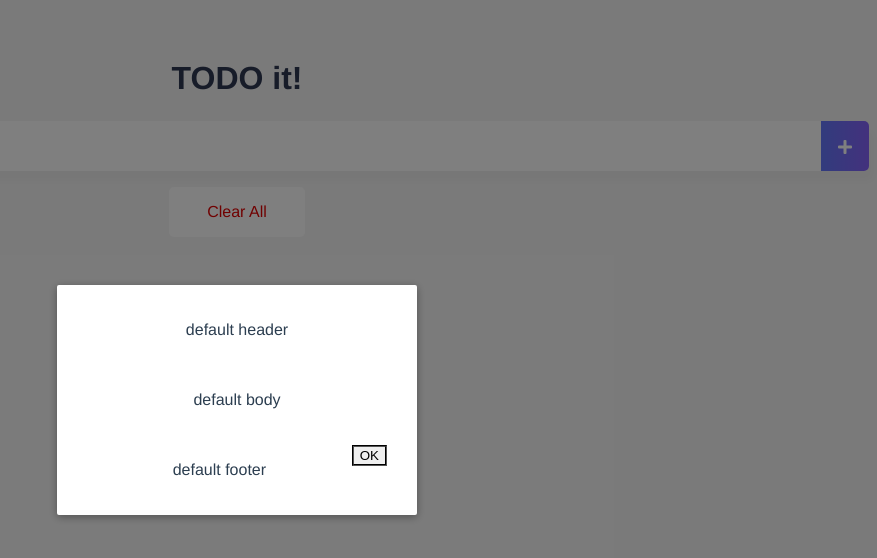
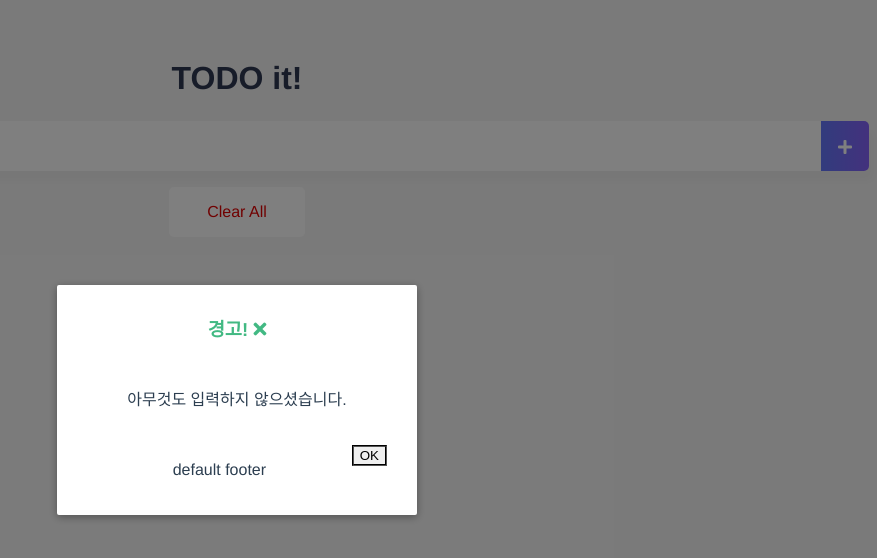
Before and after one commit to mysoyul/vuejs3-todo-app, a Vue app: page / in a window 1280 px wide. Both pictures are taken after a click on the element 1248 px from the left and 146 px from the top of the page. Shown: the top 558 px of the page, without its empty margins (403-1280 px from the left). Built offline with nearby package versions, Linux system fonts and the light colour scheme.

Commit message:
TodoInput.vue update

```diff
--- a/src/components/TodoInput.vue
+++ b/src/components/TodoInput.vue
@@ -5,6 +5,15 @@
             <i class="fas fa-plus addBtn"></i>
         </span>
         <MyModal v-if="showModal" @close="showModal = false">
+            <template v-slot:header>
+                <h3>
+                    경고!
+                    <i class="closeModalBtn fas fa-times" @click="showModal = false"></i>
+                </h3>
+            </template>
+            <template v-slot:body>
+                <div>아무것도 입력하지 않으셨습니다.</div>
+            </template>
         </MyModal>
     </div>
 </template>
@@ -14,7 +23,7 @@
 import MyModal from './common/MyModal.vue'
 
 const newTodoItem = ref("")
-const emit = defineEmits(["input:todo","add:todo"])
+const emit = defineEmits(["input:todo", "add:todo"])
 const showModal = ref(false)
 
 const handleInput = (event) => {
@@ -28,7 +37,7 @@
         const todoItem = newTodoItem.value
         emit("add:todo", todoItem)
         clearInput()
-    }else {
+    } else {
         showModal.value = !showModal.value
     }
 }
@@ -43,8 +52,9 @@
     outline: none;
 }
 
-i,span {
-  cursor: pointer;
+i,
+span {
+    cursor: pointer;
 }
 
 .inputBox {
@@ -72,8 +82,8 @@
     color: white;
     vertical-align: middle;
 }
+
 .closeModalBtn {
     color: #42b983;
 }
-
 </style>
--- a/src/components/common/MyModal.vue
+++ b/src/components/common/MyModal.vue
@@ -74,7 +74,7 @@
    * You can easily play with the modal transition by editing
    * these styles.
    */
-  /* .modal-enter {
+  .modal-enter {
     opacity: 0;
   }
   .modal-leave-active {
@@ -84,9 +84,9 @@
   .modal-leave-active .modal-container {
     -webkit-transform: scale(1.1);
     transform: scale(1.1);
-  } */
+  }
 
-.modal-enter-from {
+/* .modal-enter-from {
   opacity: 0;
 }
 
@@ -98,5 +98,5 @@
 .modal-leave-to .modal-container {
   -webkit-transform: scale(1.1);
   transform: scale(1.1);
-}
+} */
   </style>
```
